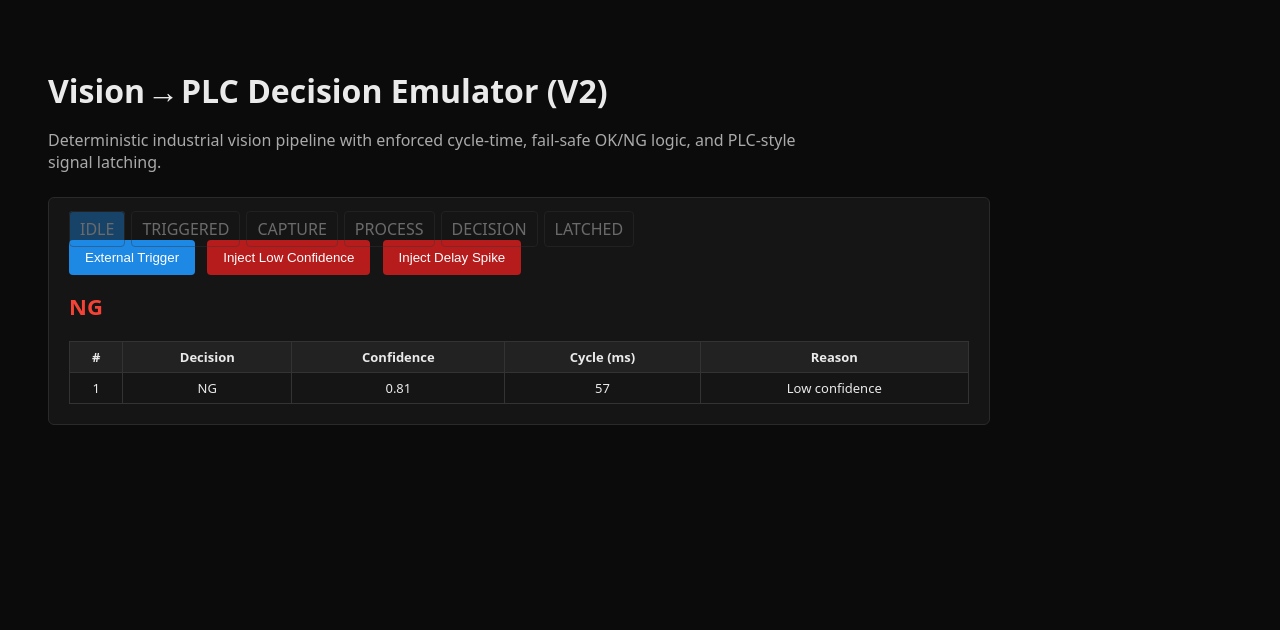
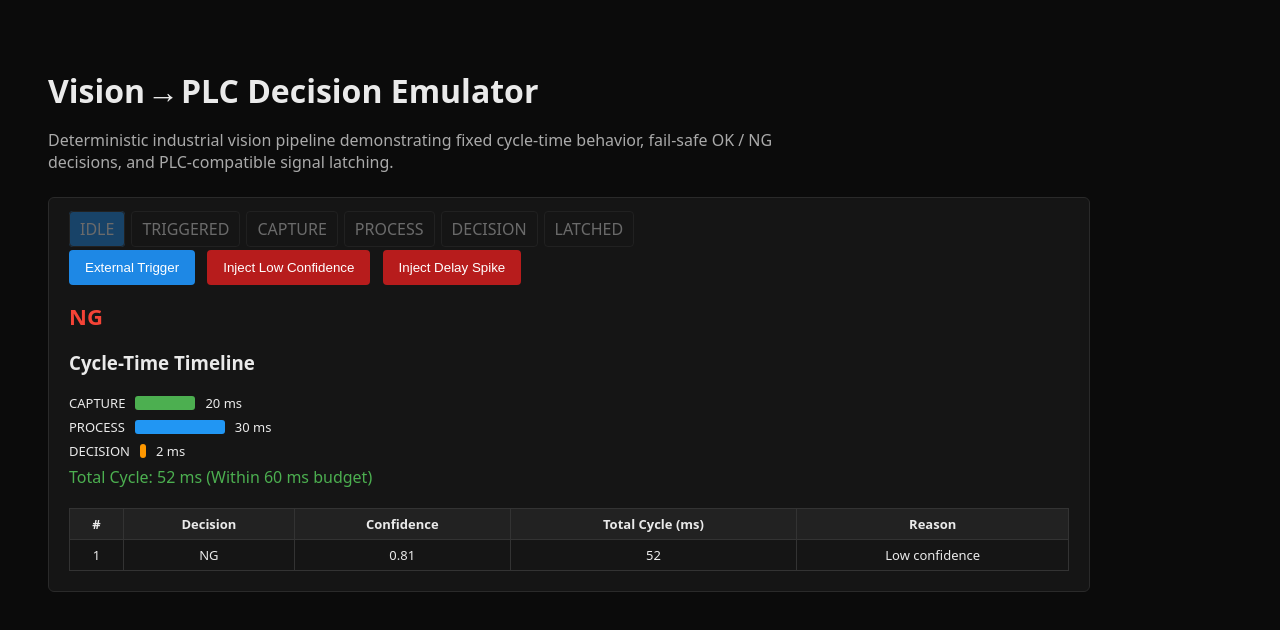
Before and after one commit to naman2328/naman-portfolio, a plain HTML site: page simulator.html in a window 1280 px wide. Both pictures are taken after a click on the button "External Trigger". Drawn offline with Linux system fonts and the light colour scheme.

Commit message:
Update simulator.html

```diff
--- a/simulator.html
+++ b/simulator.html
@@ -13,7 +13,7 @@ body {
 }
 
 h1 { margin-bottom:6px; }
-p { color:#aaa; max-width:760px; }
+p { color:#aaa; max-width:800px; }
 
 .panel {
   background:#151515;
@@ -21,7 +21,7 @@ p { color:#aaa; max-width:760px; }
   border-radius:6px;
   padding:20px;
   margin-top:24px;
-  max-width:900px;
+  max-width:1000px;
 }
 
 .states span {
@@ -44,6 +44,7 @@ button {
   border-radius:4px;
   cursor:pointer;
   margin-right:8px;
+  margin-top:10px;
 }
 
 .fail { background:#b71c1c; }
@@ -55,6 +56,26 @@ button {
 }
 .OK { color:#4caf50; }
 .NG { color:#f44336; }
+
+.timeline-row {
+  display:flex;
+  align-items:center;
+  margin:6px 0;
+  font-size:13px;
+}
+
+.bar {
+  height:14px;
+  margin:0 10px;
+  border-radius:3px;
+}
+
+.capture { background:#4caf50; }
+.process { background:#2196f3; }
+.decision { background:#ff9800; }
+
+.budget-ok { color:#4caf50; }
+.budget-bad { color:#f44336; }
 
 table {
   width:100%;
@@ -68,111 +89,205 @@ th, td {
   text-align:center;
 }
 th { background:#222; }
-
-.status-ok { color:#4caf50; }
-.status-bad { color:#f44336; }
 </style>
 </head>
 
 <body>
 
-<h1>Vision → PLC Decision Emulator (V2)</h1>
+<h1>Vision → PLC Decision Emulator</h1>
 <p>
-Deterministic industrial vision pipeline with enforced cycle-time,
-fail-safe OK/NG logic, and PLC-style signal latching.
+Deterministic industrial vision pipeline demonstrating fixed cycle-time behavior,
+fail-safe OK / NG decisions, and PLC-compatible signal latching.
 </p>
 
 <div class="panel">
+
+  <!-- STATE MACHINE -->
   <div class="states" id="states"></div>
 
+  <!-- CONTROLS -->
   <button onclick="startCycle()">External Trigger</button>
   <button class="fail" onclick="inject('confidence')">Inject Low Confidence</button>
   <button class="fail" onclick="inject('delay')">Inject Delay Spike</button>
 
+  <!-- SIGNAL -->
   <div class="signal" id="signal">—</div>
 
+  <!-- TIMELINE -->
+  <h3>Cycle-Time Timeline</h3>
+  <div id="timeline"></div>
+  <div id="budgetStatus"></div>
+
+  <!-- LOG -->
   <table>
     <thead>
       <tr>
-        <th>#</th><th>Decision</th><th>Confidence</th>
-        <th>Cycle (ms)</th><th>Reason</th>
+        <th>#</th>
+        <th>Decision</th>
+        <th>Confidence</th>
+        <th>Total Cycle (ms)</th>
+        <th>Reason</th>
       </tr>
     </thead>
     <tbody id="log"></tbody>
   </table>
+
 </div>
 
 <script>
+/* ===============================
+   CONFIGURATION
+================================ */
 const STATES = ["IDLE","TRIGGERED","CAPTURE","PROCESS","DECISION","LATCHED"];
-const BUDGET = 60;
+const CYCLE_BUDGET_MS = 60;
+const CAPTURE_MS = 20;
+const PROCESS_MS = 30;
+const DECISION_MS = 2;
+const SIGNAL_HOLD_MS = 50;
 
-let current = "IDLE";
-let fault = null;
-let count = 0;
+/* ===============================
+   STATE
+================================ */
+let currentState = "IDLE";
+let injectedFault = null;
+let logCount = 0;
 
-function renderStates(){
+/* ===============================
+   UI HELPERS
+================================ */
+function renderStates() {
   const el = document.getElementById("states");
-  el.innerHTML="";
-  STATES.forEach(s=>{
-    const span=document.createElement("span");
-    span.textContent=s;
-    if(s===current) span.classList.add("active");
+  el.innerHTML = "";
+  STATES.forEach(s => {
+    const span = document.createElement("span");
+    span.textContent = s;
+    if (s === currentState) span.classList.add("active");
     el.appendChild(span);
   });
 }
 
-function setState(s){ current=s; renderStates(); }
+function setState(s) {
+  currentState = s;
+  renderStates();
+}
 
-function delay(ms){ return new Promise(r=>setTimeout(r,ms)); }
+function delay(ms) {
+  return new Promise(res => setTimeout(res, ms));
+}
 
-function inject(type){ fault = type; }
+function inject(type) {
+  injectedFault = type;
+}
 
-async function startCycle(){
-  if(current!=="IDLE") return;
+/* ===============================
+   PIPELINE
+================================ */
+async function startCycle() {
+  if (currentState !== "IDLE") return;
 
-  fault ??= null;
-  const t0 = performance.now();
+  injectedFault ??= null;
+  document.getElementById("signal").textContent = "—";
+
+  const tStart = performance.now();
 
   setState("TRIGGERED");
   await delay(5);
 
   setState("CAPTURE");
-  await delay(20);
+  await delay(CAPTURE_MS);
 
   setState("PROCESS");
-  await delay(fault==="delay"?50:30);
+  const processTime = injectedFault === "delay" ? 50 : PROCESS_MS;
+  await delay(processTime);
 
   setState("DECISION");
-  await delay(2);
+  await delay(DECISION_MS);
 
-  let confidence = fault==="confidence"?0.6:Math.random()*0.3+0.7;
-  let decision = confidence>=0.9?"OK":"NG";
-  let reason = decision==="OK"?"Within limits":"Low confidence";
+  // Vision decision
+  let confidence = injectedFault === "confidence"
+    ? 0.6
+    : (Math.random() * 0.3 + 0.7);
 
-  const cycle = Math.round(performance.now()-t0);
-  if(cycle>BUDGET){
-    decision="NG";
-    reason="Cycle exceeded";
+  let decision = confidence >= 0.9 ? "OK" : "NG";
+  let reason = decision === "OK" ? "Within limits" : "Low confidence";
+
+  const totalCycle =
+    CAPTURE_MS + processTime + DECISION_MS;
+
+  if (totalCycle > CYCLE_BUDGET_MS) {
+    decision = "NG";
+    reason = "Cycle-time exceeded";
   }
 
   setState("LATCHED");
-  document.getElementById("signal").textContent=decision;
-  document.getElementById("signal").className="signal "+decision;
+  const signalEl = document.getElementById("signal");
+  signalEl.textContent = decision;
+  signalEl.className = "signal " + decision;
 
-  log(decision,confidence.toFixed(2),cycle,reason);
+  renderTimeline(CAPTURE_MS, processTime, DECISION_MS, totalCycle);
+  renderBudget(totalCycle);
 
-  await delay(50);
+  logResult(decision, confidence.toFixed(2), totalCycle, reason);
+
+  await delay(SIGNAL_HOLD_MS);
   setState("IDLE");
-  fault=null;
+  injectedFault = null;
 }
 
-function log(d,c,t,r){
-  count++;
-  const tr=document.createElement("tr");
-  tr.innerHTML=`<td>${count}</td><td>${d}</td><td>${c}</td><td>${t}</td><td>${r}</td>`;
+/* ===============================
+   TIMELINE RENDERING
+================================ */
+function renderTimeline(capture, process, decision, total) {
+  const tl = document.getElementById("timeline");
+  tl.innerHTML = `
+    <div class="timeline-row">
+      CAPTURE
+      <div class="bar capture" style="width:${capture * 3}px"></div>
+      ${capture} ms
+    </div>
+    <div class="timeline-row">
+      PROCESS
+      <div class="bar process" style="width:${process * 3}px"></div>
+      ${process} ms
+    </div>
+    <div class="timeline-row">
+      DECISION
+      <div class="bar decision" style="width:${decision * 3}px"></div>
+      ${decision} ms
+    </div>
+  `;
+}
+
+function renderBudget(total) {
+  const el = document.getElementById("budgetStatus");
+  if (total <= CYCLE_BUDGET_MS) {
+    el.textContent = `Total Cycle: ${total} ms (Within ${CYCLE_BUDGET_MS} ms budget)`;
+    el.className = "budget-ok";
+  } else {
+    el.textContent = `Total Cycle: ${total} ms (EXCEEDED → Forced NG)`;
+    el.className = "budget-bad";
+  }
+}
+
+/* ===============================
+   LOGGING
+================================ */
+function logResult(decision, confidence, cycle, reason) {
+  logCount++;
+  const tr = document.createElement("tr");
+  tr.innerHTML = `
+    <td>${logCount}</td>
+    <td>${decision}</td>
+    <td>${confidence}</td>
+    <td>${cycle}</td>
+    <td>${reason}</td>
+  `;
   document.getElementById("log").prepend(tr);
 }
 
+/* ===============================
+   INIT
+================================ */
 renderStates();
 </script>
 
```
